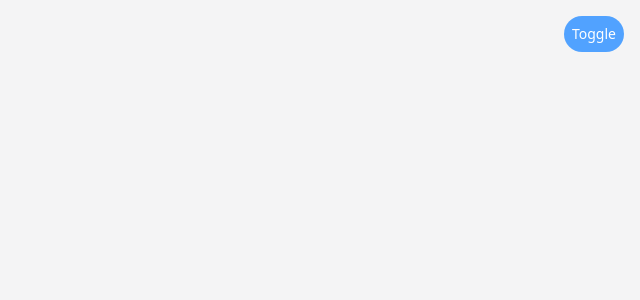
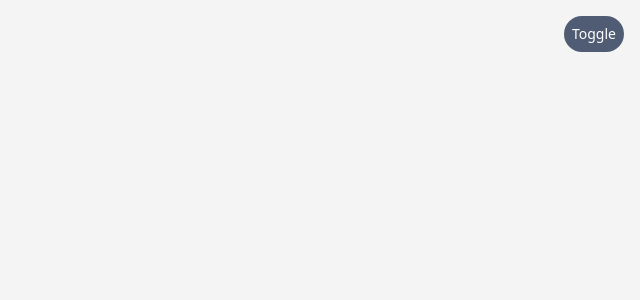
Before and after one commit to mihirv50/ImageGenerator, a React (Vite) app: page / in a window 1280 px wide. Shown: the top 300 px of the page, without its empty margins (640-1280 px from the left). Built offline with nearby package versions, Linux system fonts and the light colour scheme.

Commit message:
Create a Input component and updated a button component

```diff
--- a/src/Components/ui/Button.tsx
+++ b/src/Components/ui/Button.tsx
@@ -10,12 +10,12 @@ interface ButtonProps {
   text: string;
 }
 const variantStyles = {
-  primary: "bg-blue-600 text-white rounded-md",
-  secondary: "bg-blue-400 text-white rounded-full",
+  primary: "bg-[#0084A3] text-white rounded-md",
+  secondary: "bg-[#505C73] text-white rounded-full",
 };
 const sizeStyles = {
   sm: "py-2 px-2 text-sm",
-  md: "py-4 px-4 text-md ",
+  md: "py-2 px-4 text-md ",
   lg: "py-6 px-6 text-lg",
 };
 const defaultStyles = " flex items-center justify-center gap-2";
--- /dev/null
+++ b/src/Components/ui/Input.tsx
@@ -0,0 +1,15 @@
+interface InputProps {
+  onChange?: () => void;
+  placeholder: string;
+}
+
+const Input = ({ onChange, placeholder }: InputProps) => {
+  return (
+    <input
+      className="px-12 py-2 border border-zinc-100 rounded-md bg-white outline-none text-zinc-500"
+      placeholder={placeholder}
+    />
+  );
+};
+
+export default Input;
```
